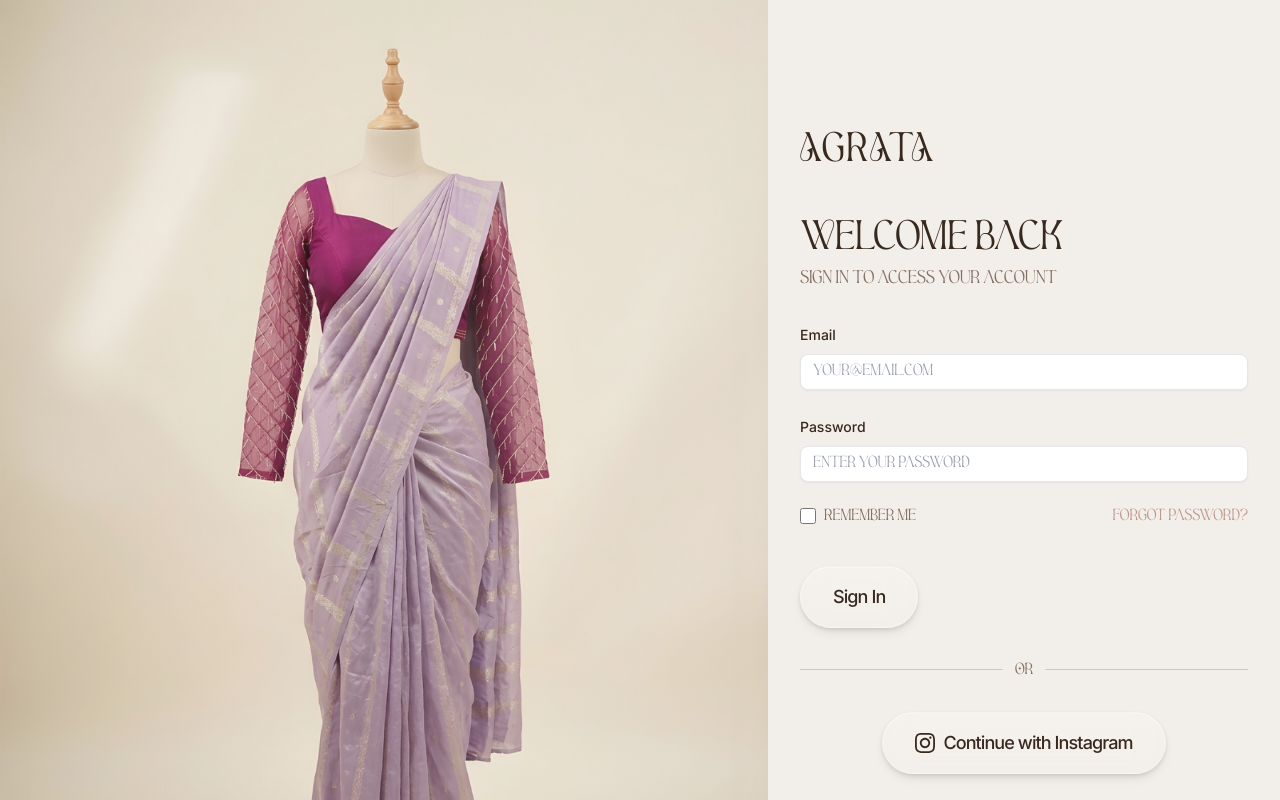
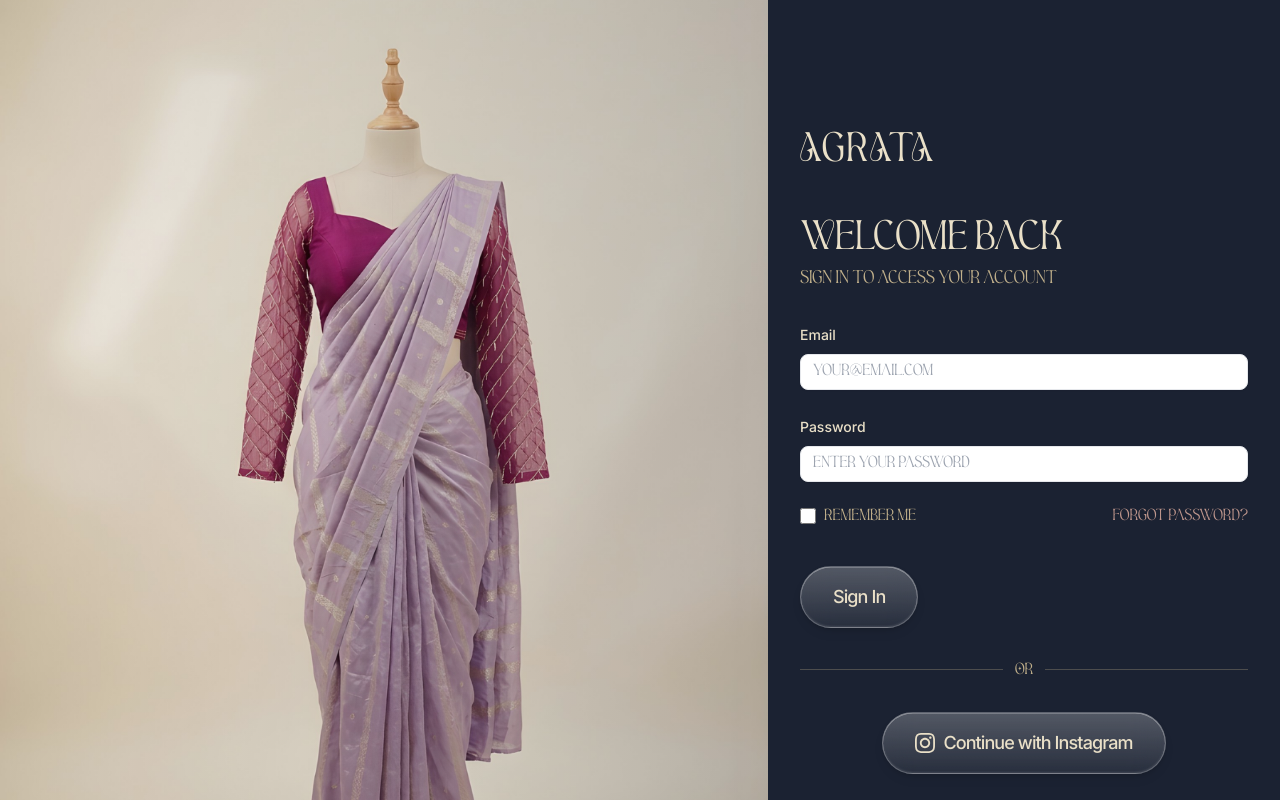
Before and after one commit to sabbanisiddarth/AGRATA-Outfits-1.0, a Next.js app: page /signin in a window 1280 px wide. Shown: the top 800 px of the page. Built offline with nearby package versions, Linux system fonts and the light colour scheme; no server answers.

Commit message:
fix: enforce massive dark theme difference for visibility

```diff
--- a/src/app/globals.css
+++ b/src/app/globals.css
@@ -17,13 +17,13 @@
    Design System CSS Variables
    ========================================== */
 :root {
-  --bg-cream: 38 26% 93%;
-  --text-coffee: 25 29% 17%;
+  --bg-cream: 220 30% 15%; /* Midnight */
+  --text-coffee: 42 45% 85%; /* Champagne */
   --rose-dust: 12 28% 65%;
-  --muted-umber: 25 15% 45%;
+  --muted-umber: 42 30% 65%; /* Muted Gold */
   --emerald-accent: 160 18% 35%;
-  --surface-low: 38 20% 96%;
-  --champagne-gold: 42 45% 65%;
+  --surface-low: 220 20% 20%; /* Dark Surface */
+  --champagne-gold: 42 45% 85%;
   --midnight-contrast: 220 30% 15%;
 }
 
@@ -75,7 +75,7 @@ h1, h2, h3, h4, h5, h6, .brand-title {
   background-size: cover;
   background-attachment: fixed;
   background-position: center;
-  background-blend-mode: normal;
+  background-blend-mode: multiply;
 }
 
 .textured-bg > * {
```
